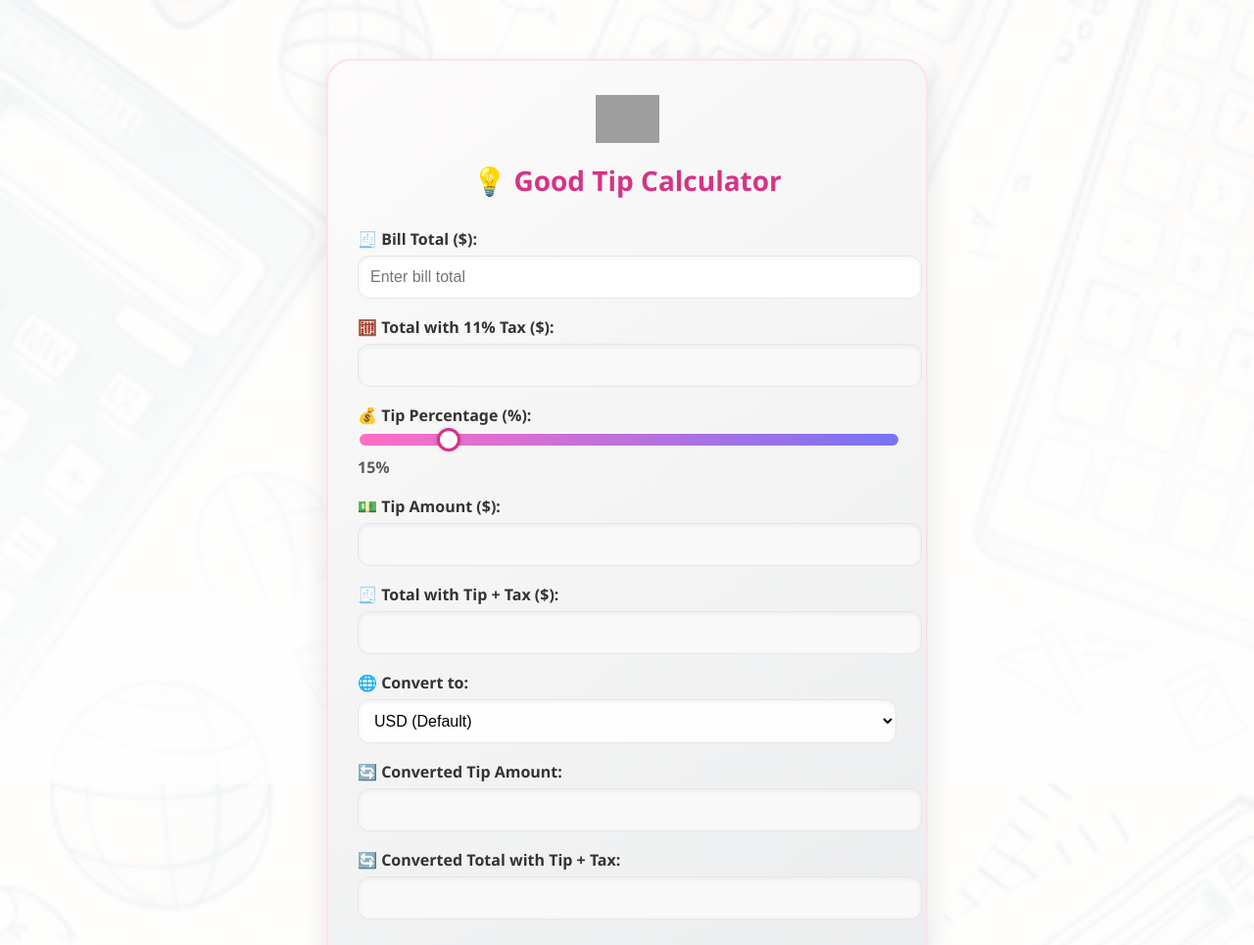
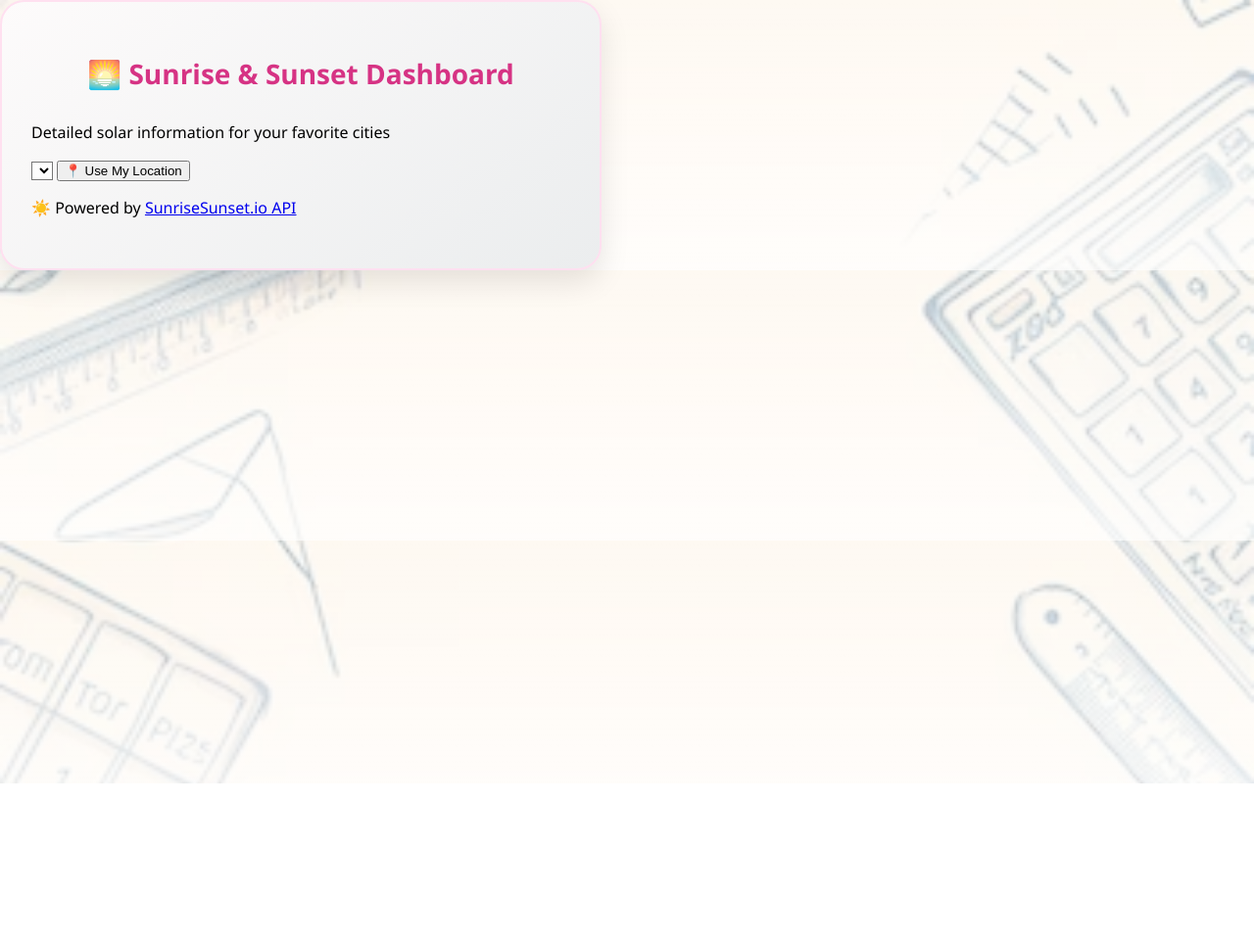
Before and after one commit to rishidhar237/ITMD541, a plain HTML site: page docs/index.html in a window 1280 px wide. Shown: the top 965 px of the page at 98% size. After the commit the page ends 800 px from the top, so only its background shows below. Drawn offline with Linux system fonts and the light colour scheme; grey boxes are pictures that could not be loaded.

Commit message:
Update index.html

```diff
--- a/docs/index.html
+++ b/docs/index.html
@@ -3,49 +3,27 @@
 <head>
   <meta charset="UTF-8" />
   <meta name="viewport" content="width=device-width, initial-scale=1.0"/>
-  <title>Good Tip Calculator</title>
+  <title>🌅 Sunrise & Sunset Dashboard</title>
   <link rel="stylesheet" href="style.css" />
+  <link href="https://fonts.googleapis.com/css2?family=Inter:wght@400;600&display=swap" rel="stylesheet">
 </head>
 <body>
-  <div class="overlay">
-    <div class="container">
-      <img src="https://cdn-icons-png.flaticon.com/512/1011/1011863.png" alt="Calculator Icon" class="logo" />
-      <h1>💡 Good Tip Calculator</h1>
-      <form id="tipForm">
-        <label for="billTotal">🧾 Bill Total ($):</label>
-        <input type="text" id="billTotal" placeholder="Enter bill total" />
-
-        <label for="totalWithTax">🧮 Total with 11% Tax ($):</label>
-        <input type="text" id="totalWithTax" disabled />
-
-        <label for="tipSlider">💰 Tip Percentage (%):</label>
-        <input type="range" id="tipSlider" min="0" max="100" value="15" />
-        <div class="range-label" id="tipPercent">15%</div>
-
-        <label for="tipAmount">💵 Tip Amount ($):</label>
-        <input type="text" id="tipAmount" disabled />
-
-        <label for="totalWithTipTax">🧾 Total with Tip + Tax ($):</label>
-        <input type="text" id="totalWithTipTax" disabled />
-
-        <label for="currency">🌐 Convert to:</label>
-        <select id="currency">
-          <option value="usd">USD (Default)</option>
-          <option value="inr">INR (₹)</option>
-          <option value="eur">EUR (€)</option>
-        </select>
-
-        <div id="conversionRateDisplay"></div>
-
-        <label for="convertedTip">🔄 Converted Tip Amount:</label>
-        <input type="text" id="convertedTip" disabled />
-
-        <label for="convertedTotal">🔄 Converted Total with Tip + Tax:</label>
-        <input type="text" id="convertedTotal" disabled />
-
-        <div id="errorMsg"></div>
-      </form>
-    </div>
+  <div class="container">
+    <header>
+      <h1>🌅 Sunrise & Sunset Dashboard</h1>
+      <p class="subtitle">Detailed solar information for your favorite cities</p>
+      <div class="controls">
+        <select id="city-select" aria-label="Select a city"></select>
+        <button onclick="useGeolocation()">📍 Use My Location</button>
+      </div>
+    </header>
+    <main>
+      <div id="today-card" class="card"></div>
+      <div id="tomorrow-card" class="card"></div>
+    </main>
+    <footer>
+      <p>☀️ Powered by <a href="https://sunrisesunset.io/api/" target="_blank">SunriseSunset.io API</a></p>
+    </footer>
   </div>
   <script src="script.js"></script>
 </body>
```
